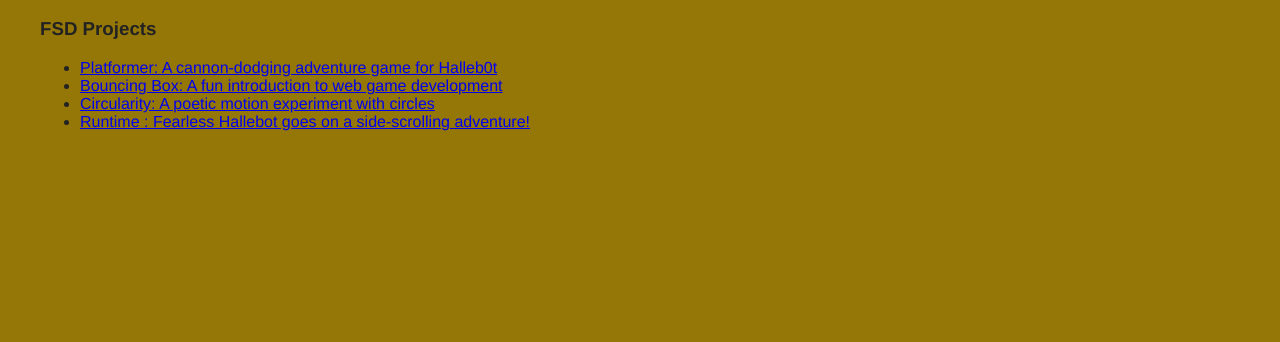
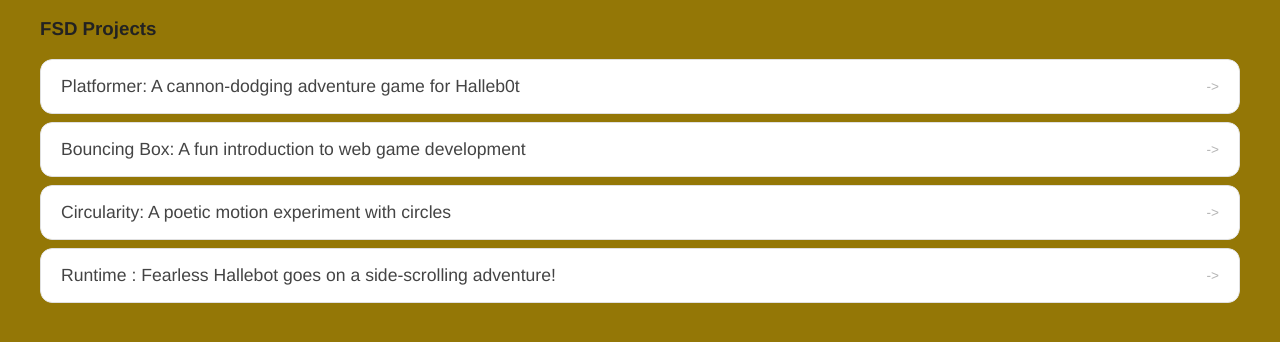
Before and after one commit to Lupusmmcxii/Lupusmmcxii.github.io, a plain HTML site: page portfolio.html in a window 1280 px wide. Shown: the part 172-514 px from the top of the page. Drawn offline with Linux system fonts and the light colour scheme; a script that the page names is missing.

Commit message:
add portfolio page to website

```diff
--- a/style.css
+++ b/style.css
@@ -73,3 +73,54 @@ nav {
 
   padding: 30px;
 }
+<head>
+  <title>Finn Website</title>
+  <link rel="stylesheet" href="style.css" />
+</head>
+
+/* Portfolio styles */
+.content h1 {
+  color: black;
+}
+
+#portfolio {
+  list-style: none;
+  msrgin: 0;
+  padding: 0;
+  width: 100%;
+  display: flex;
+  flex-direction: column;
+  gap: 8px;
+}
+
+#portfolio li {
+  border-radius: 12px;
+  overflow: hidden;
+}
+
+#portfolio a {
+  display: flex;
+  justify-content: space-between;
+  align-items: center;
+  text-decoration: none;
+  color: #444;
+  padding: 16px 20px;
+  font-size: 1.1rem;
+  font-weight: 500;
+  background: #fff;
+  border: 1px solid #e0e0e0;
+  border-radius: 12px;
+  transition: background 0.25s ease, color 0.25s ease, transform 0.25s ease;
+}
+
+#portfolio a::after {
+  content: "->";
+  font-size: 0.85rem;
+  opacity: 0.4;
+  transition: opacity 0.25s ease;
+  white-space: nowrap;
+}
+
+#portfolio a: hover::after {
+  opacity: 1;
+}
```
